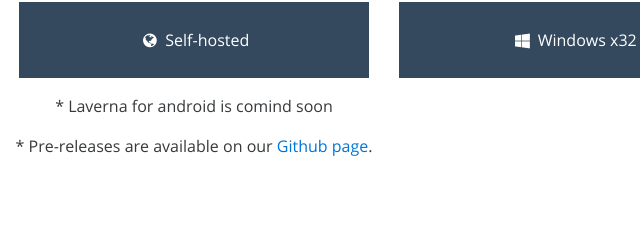
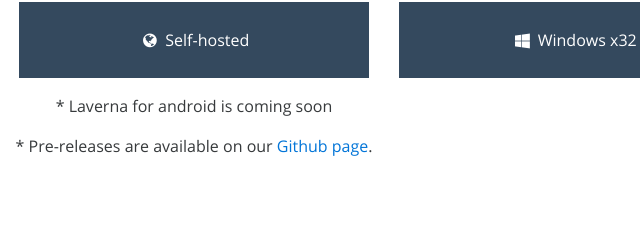
Before and after one commit to Laverna/laverna.cc, a website: page app/index.html in a window 1280 px wide. Shown: the part 3108-3348 px from the top of the page, 446-1086 px from the left. Drawn offline with Linux system fonts and the light colour scheme; a web font is replaced by a local one.

Commit message:
Fix typo in index.html

```diff
--- a/app/index.html
+++ b/app/index.html
@@ -146,7 +146,7 @@
                         <a href="{{download-windows32}}" class="col-xs-12 link -download"><i class="icon-windows"></i> Windows x32</a>
                     </div>
                     <div class="col-xs-12">
-                        <p class="text-xs-center">* Laverna for android is comind soon</p>
+                        <p class="text-xs-center">* Laverna for android is coming soon</p>
                         <p class="text-xs-center">* Pre-releases are available on our <a target="blank" href="https://github.com/Laverna/laverna/releases">Github page</a>.</p>
                     </div>
                 </div>
```
